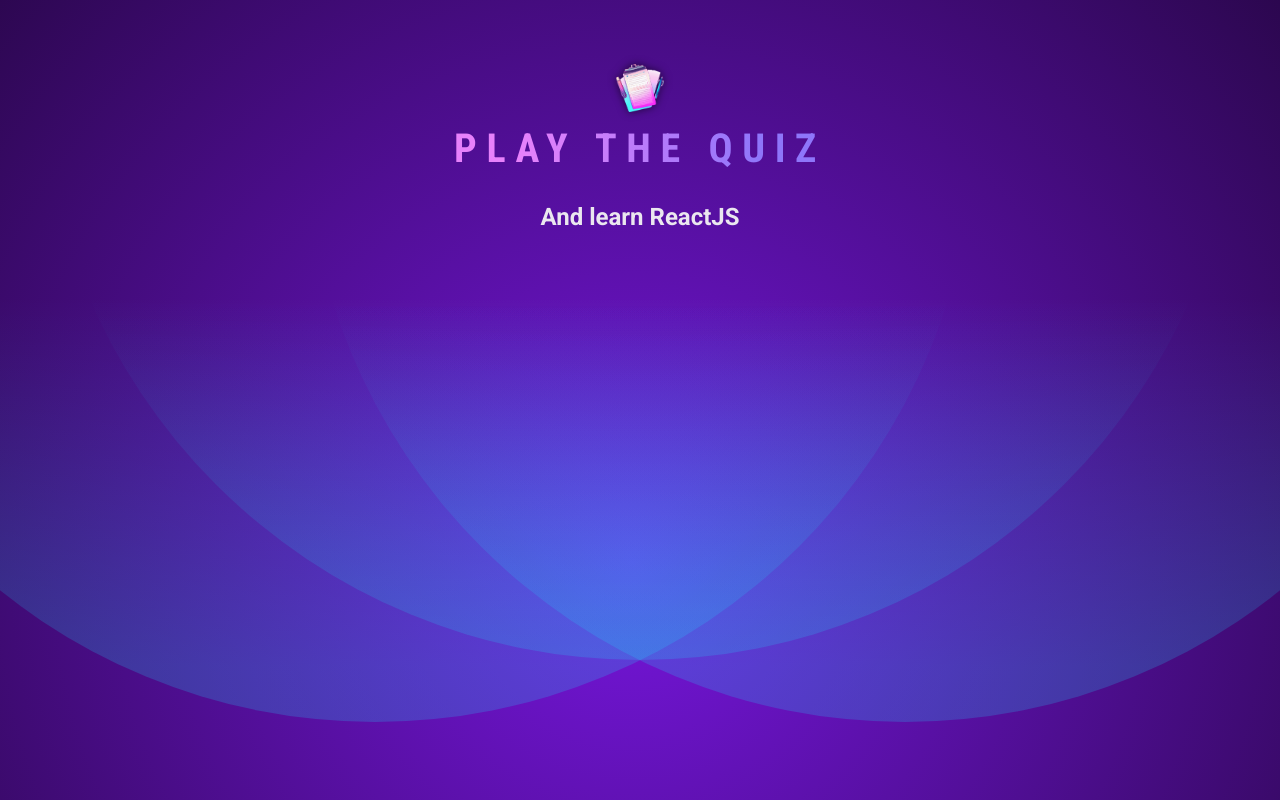
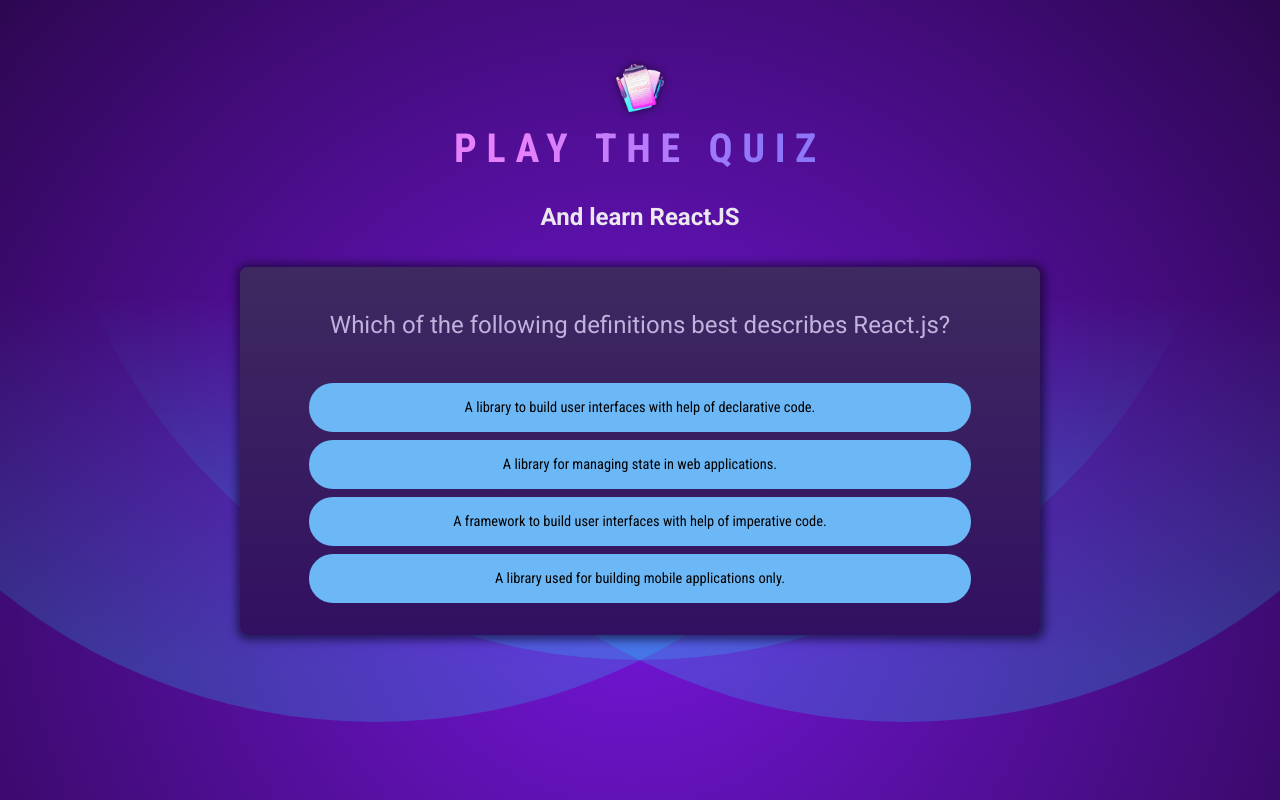
Before and after one commit to rishavConsoleLog21/React_Quiz, a React (Vite) app: page / in a window 1280 px wide. Built offline with nearby package versions, Linux system fonts and the light colour scheme.

Commit message:
Refactor Quiz and added question rendering & answer selection

```diff
--- a/src/App.jsx
+++ b/src/App.jsx
@@ -1,10 +1,14 @@
 import React from "react";
 import Header from "./components/Header";
+import Quiz from "./components/Quiz";
 
 function App() {
   return (
     <>
       <Header />
+      <main>
+        <Quiz />
+      </main>
     </>
   );
 }
--- a/src/components/Quiz.jsx
+++ b/src/components/Quiz.jsx
@@ -1,9 +1,33 @@
 import React, { useState } from "react";
+import Question from "../questions";
 
 const Quiz = () => {
-  const [activeQuizIndex, setActiveQuizIndex] = useState(0);
   const [userAnswers, setUserAnswers] = useState([]);
-  return <div>Quiz</div>;
+
+  const activeQuizIndex = userAnswers.length;
+
+  function handleSelectAnswer(selectedAnswer) {
+    setUserAnswers((prevAnswers) => {
+      return [...prevAnswers, selectedAnswer];
+    });
+  }
+
+  return (
+    <div id="quiz">
+      <div id="question">
+        <h2>{Question[activeQuizIndex].text}</h2>
+        <ul id="answers">
+          {Question[activeQuizIndex].answers.map((answer) => (
+            <li key={answer} className="answer">
+              <button onClick={() => handleSelectAnswer(answer)}>
+                {answer}
+              </button>
+            </li>
+          ))}
+        </ul>
+      </div>
+    </div>
+  );
 };
 
 export default Quiz;
```
Also changed, not shown: src/questions.js (renamed from questions.js).
